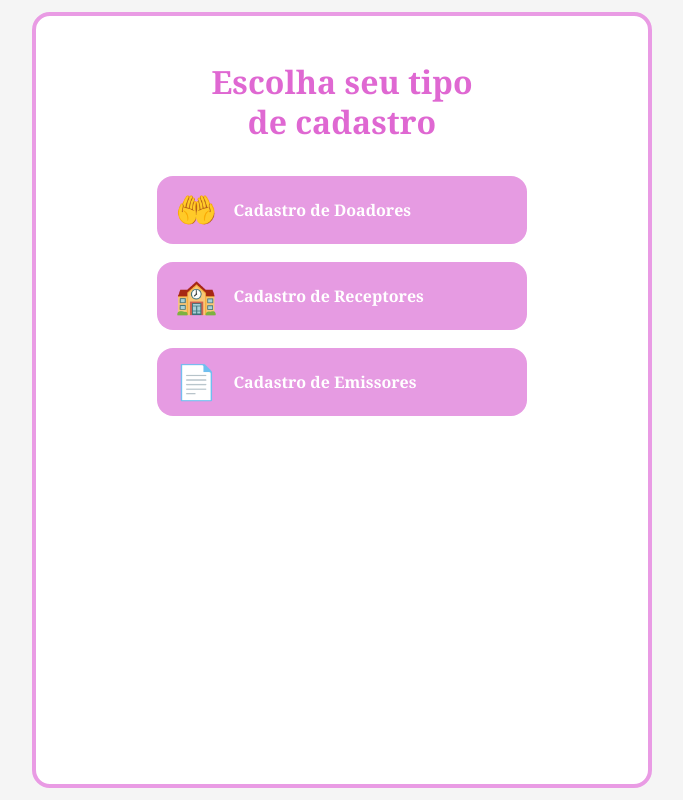
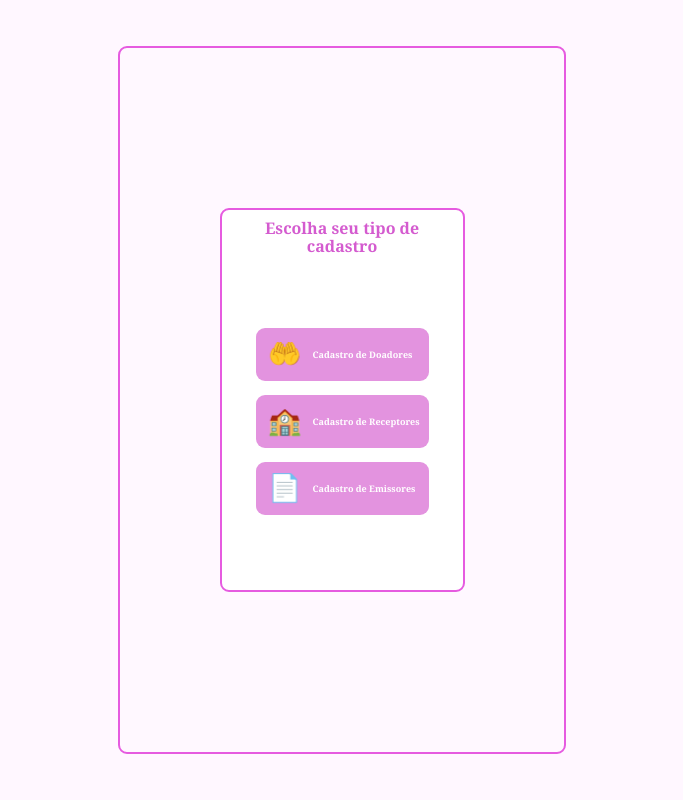
Before and after one commit to Cafe-Sol-Livro-2026/Espa-o-escolar-, a PHP site: page / in a window 1280 px wide. Shown: the whole page, without its empty margins (298-981 px from the left). Run offline with PHP 8.4, Linux system fonts and the light colour scheme.

Commit message:
ultimas alterações

```diff
--- a/index.php
+++ b/index.php
@@ -359,35 +359,54 @@ if ($page === 'doacao') {
 
 </head>
 
-<body>
+<body class="<?= $page === 'inicio' ? 'body-inicio' : '' ?>">
 
-<main class="pagina">
-
+<main class="pagina <?= $page === 'inicio' ? 'pagina-inicio' : '' ?>">
 <?= mostrar_aviso(); ?>
 
 
 <?php if ($page === 'inicio'): ?>
 
+<div class="decoracao decoracao-livro">▤</div>
+<div class="decoracao decoracao-lapis">✎</div>
+<div class="decoracao decoracao-maca">♧</div>
+<div class="decoracao decoracao-mais mais-1">＋</div>
+<div class="decoracao decoracao-mais mais-2">＋</div>
+<div class="decoracao decoracao-mais mais-3">＋</div>
+<div class="decoracao decoracao-mais mais-4">＋</div>
+<div class="decoracao decoracao-wifi">⌁</div>
+
+<section class="cartao-inicial">
+
     <h1>
-        Escolha seu tipo<br>
-        de cadastro
+        Escolha seu tipo de<br>
+        cadastro
     </h1>
 
     <nav class="opcoes">
 
         <a class="opcao" href="?page=cadastro_doador">
+
             <span class="icone">🤲</span>
-            Cadastro de Doadores
+
+            <span>Cadastro de Doadores</span>
+
         </a>
 
         <a class="opcao" href="?page=cadastro_receptor">
+
             <span class="icone">🏫</span>
-            Cadastro de Receptores
+
+            <span>Cadastro de Receptores</span>
+
         </a>
 
         <a class="opcao" href="?page=cadastro_emissor">
+
             <span class="icone">📄</span>
-            Cadastro de Emissores
+
+            <span>Cadastro de Emissores</span>
+
         </a>
 
     </nav>
@@ -395,14 +414,18 @@ if ($page === 'doacao') {
     <?php if (usuario()): ?>
 
         <p class="centro">
+
             Conectado: <?= e(usuario()['nome']) ?>
 
             ·
 
             <a href="?page=sair">Sair</a>
+
         </p>
 
     <?php endif; ?>
+
+</section>
 
 
 <?php elseif (
@@ -570,9 +593,9 @@ if ($page === 'doacao') {
     </p>
 
     <img
-        class="foto-projeto"
-        src="assets/projeto-escolar.jpg"
-        alt="Espaço escolar do projeto"
+    src="assets/tenda.png"
+    class="foto-projeto"
+    alt="Cantina e espaço escolar"
     >
 
     <p class="centro">
--- a/style.css
+++ b/style.css
@@ -231,3 +231,186 @@ button:hover,
         height: 64px;
     }
 }
+
+.foto-projeto {
+    display: block;
+    width: 100%;
+    max-width: 370px;
+    height: auto;
+    object-fit: contain;
+    margin: 15px auto;
+}
+
+
+/* =========================================
+   TELA INICIAL - MODELO DA IMAGEM ORIGINAL
+   ========================================= */
+
+   body.body-inicio {
+    margin: 0 !important;
+    padding: 0 !important;
+    min-height: 100vh !important;
+
+    display: flex !important;
+    justify-content: center !important;
+    align-items: center !important;
+
+    background: #fff7ff !important;
+    overflow-x: hidden;
+}
+
+/* Moldura externa */
+
+body.body-inicio main.pagina-inicio {
+    position: relative !important;
+
+    width: min(448px, calc(100vw - 4px)) !important;
+    height: min(708px, calc(100vh - 10px)) !important;
+
+    min-height: 0 !important;
+    max-width: none !important;
+
+    margin: 5px auto !important;
+    padding: 0 !important;
+
+    box-sizing: border-box !important;
+
+    border: 2px solid #e65be0 !important;
+    border-radius: 9px !important;
+
+    background-color: #fff8ff !important;
+
+    background-image: url("assets/fundo-decorativo.svg") !important;
+    background-size: 100% 100% !important;
+    background-position: center !important;
+    background-repeat: no-repeat !important;
+
+    display: flex !important;
+    justify-content: center !important;
+    align-items: center !important;
+
+    overflow: hidden !important;
+}
+
+/* Quadro central */
+
+.cartao-inicial {
+    position: relative;
+    z-index: 2;
+
+    width: 245px !important;
+    height: 384px !important;
+
+    min-height: 0 !important;
+
+    box-sizing: border-box !important;
+
+    margin: 0 !important;
+    padding: 9px 12px !important;
+
+    background: #ffffff !important;
+
+    border: 2px solid #e65be0 !important;
+    border-radius: 9px !important;
+
+    display: flex !important;
+    flex-direction: column !important;
+    align-items: center !important;
+}
+
+/* Título */
+
+.cartao-inicial h1 {
+    width: 100%;
+
+    margin: 0 0 72px !important;
+    padding: 0 !important;
+
+    color: #d45bcf !important;
+
+    font-family: Georgia, serif !important;
+    font-size: 16px !important;
+    font-weight: bold !important;
+
+    line-height: 1.15 !important;
+    text-align: center !important;
+}
+
+/* Área dos botões */
+
+.cartao-inicial .opcoes {
+    width: 100% !important;
+
+    display: flex !important;
+    flex-direction: column !important;
+    align-items: center !important;
+
+    gap: 14px !important;
+}
+
+/* Botões */
+
+.cartao-inicial .opcao {
+    width: 173px !important;
+    height: 53px !important;
+
+    min-height: 53px !important;
+
+    padding: 4px 8px !important;
+    box-sizing: border-box !important;
+
+    display: flex !important;
+    align-items: center !important;
+    justify-content: flex-start !important;
+
+    gap: 7px !important;
+
+    background: #e393df !important;
+
+    border: none !important;
+    border-radius: 9px !important;
+
+    color: #ffffff !important;
+
+    font-family: Georgia, serif !important;
+    font-size: 9px !important;
+    font-weight: bold !important;
+
+    text-decoration: none !important;
+
+    transition: background .2s, transform .2s;
+}
+
+/* Ícones */
+
+.cartao-inicial .icone {
+    width: 42px !important;
+    min-width: 42px !important;
+
+    font-size: 27px !important;
+    text-align: center !important;
+}
+
+/* Efeito ao passar o mouse */
+
+.cartao-inicial .opcao:hover {
+    background: #d45bcf !important;
+    transform: scale(1.02);
+}
+
+/* Remover decorações antigas em caracteres */
+
+.body-inicio .decoracao {
+    display: none !important;
+}
+
+/* Celulares */
+
+@media (max-width: 480px) {
+
+    body.body-inicio main.pagina-inicio {
+        width: calc(100vw - 4px) !important;
+        height: calc(100vh - 10px) !important;
+    }
+
+}
```
Also changed, not shown: assets/fundo-decorativo.svg (added), assets/tenda.png (added).
